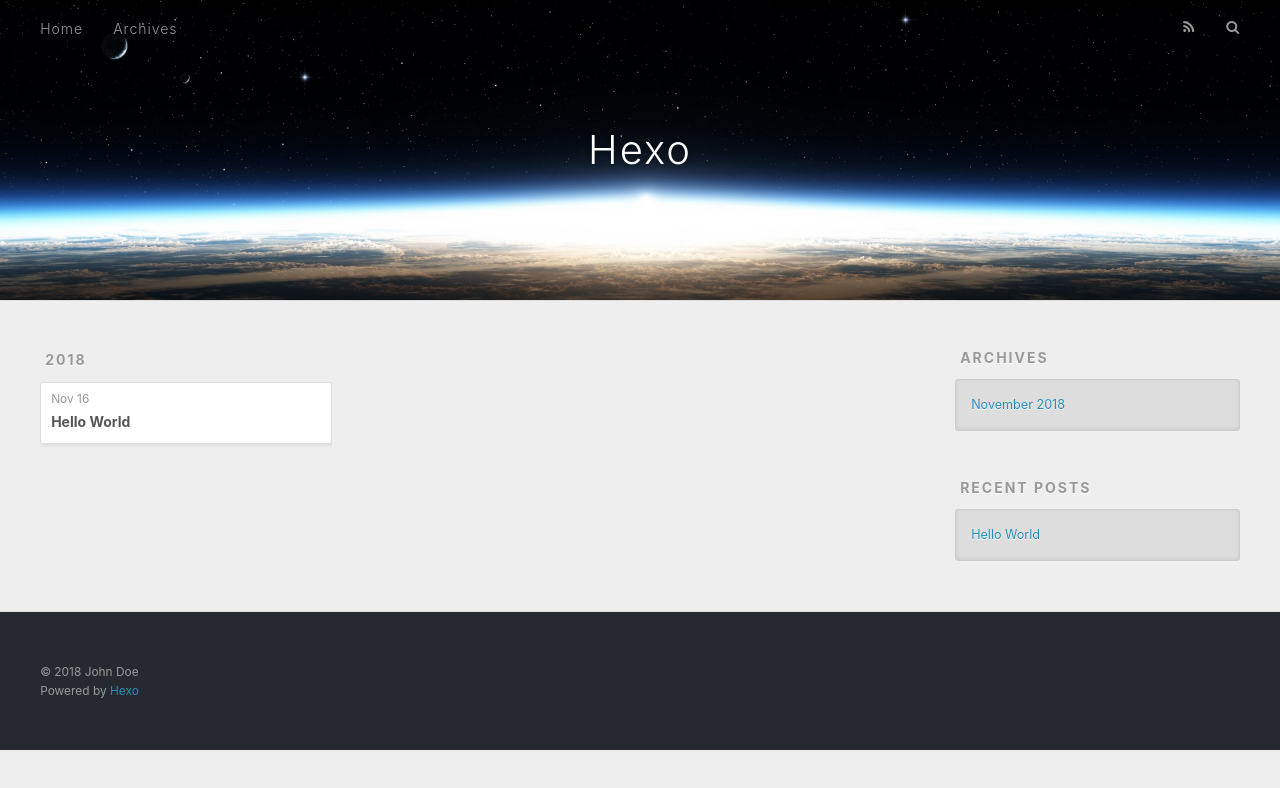
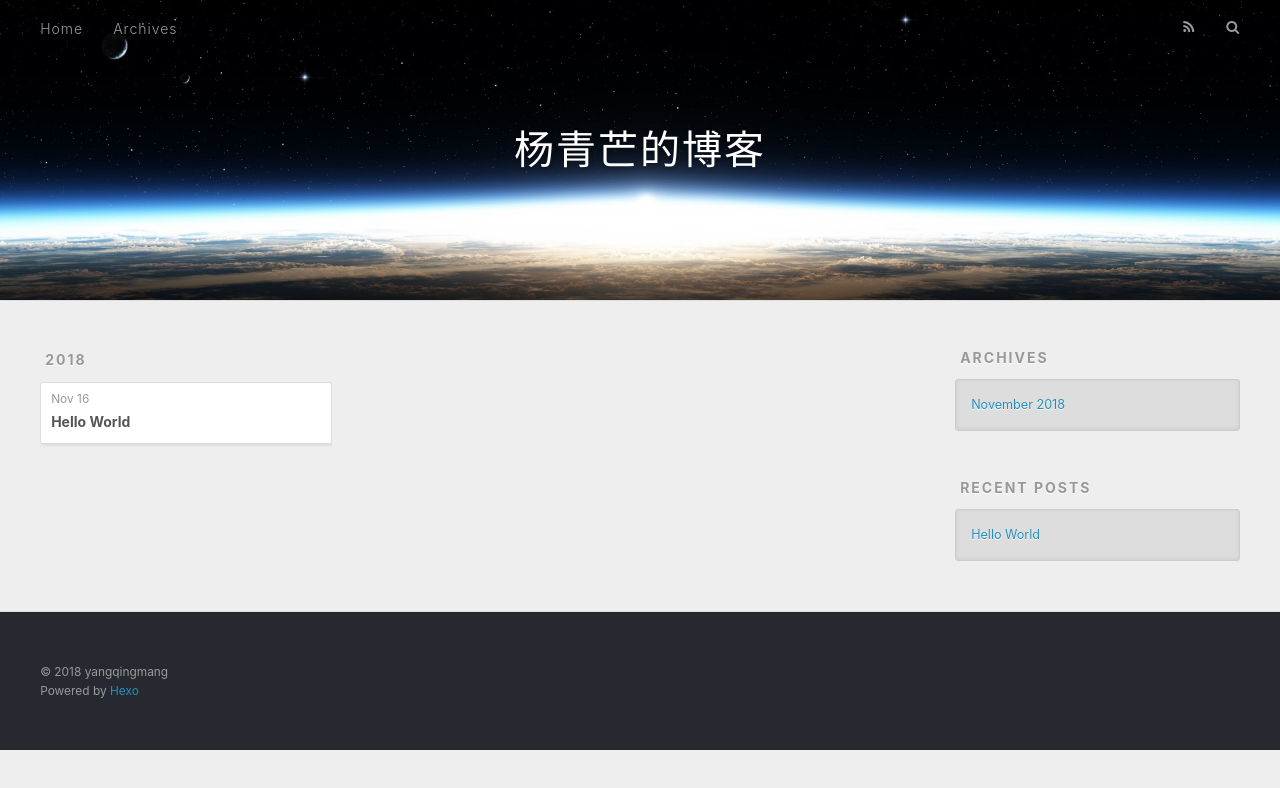
Before and after one commit to yangqingmang/yangqingmang.github.io, a plain HTML site: page archives/2018/11/index.html in a window 1280 px wide. Drawn offline with nearby package versions, Linux system fonts and the light colour scheme.

Commit message:
Site updated: 2018-11-19 10:35:34

```diff
--- a/archives/2018/11/index.html
+++ b/archives/2018/11/index.html
@@ -5,17 +5,17 @@
 
 
 
-  <title>Archives: 2018/11 | Hexo</title>
+  <title>Archives: 2018/11 | 杨青芒的博客</title>
   <meta name="viewport" content="width=device-width, initial-scale=1, maximum-scale=1">
   <meta property="og:type" content="website">
-<meta property="og:title" content="Hexo">
+<meta property="og:title" content="杨青芒的博客">
 <meta property="og:url" content="http://yoursite.com/archives/2018/11/index.html">
-<meta property="og:site_name" content="Hexo">
+<meta property="og:site_name" content="杨青芒的博客">
 <meta property="og:locale" content="default">
 <meta name="twitter:card" content="summary">
-<meta name="twitter:title" content="Hexo">
+<meta name="twitter:title" content="杨青芒的博客">
 
-    <link rel="alternate" href="/atom.xml" title="Hexo" type="application/atom+xml">
+    <link rel="alternate" href="/atom.xml" title="杨青芒的博客" type="application/atom+xml">
 
 
     <link rel="icon" href="/favicon.png">
@@ -34,7 +34,7 @@
   <div id="header-outer" class="outer">
     <div id="header-title" class="inner">
       <h1 id="logo-wrap">
-        <a href="/" id="logo">Hexo</a>
+        <a href="/" id="logo">杨青芒的博客</a>
       </h1>
 
     </div>
@@ -139,7 +139,7 @@
 
   <div class="outer">
     <div id="footer-info" class="inner">
-      &copy; 2018 John Doe<br>
+      &copy; 2018 yangqingmang<br>
       Powered by <a href="http://hexo.io/" target="_blank">Hexo</a>
     </div>
   </div>
```
Also changed, not shown: 2018/11/16/hello-world/index.html (+5 -5 lines), archives/2018/index.html (+7 -7 lines), archives/index.html (+7 -7 lines), index.html (+7 -7 lines).
